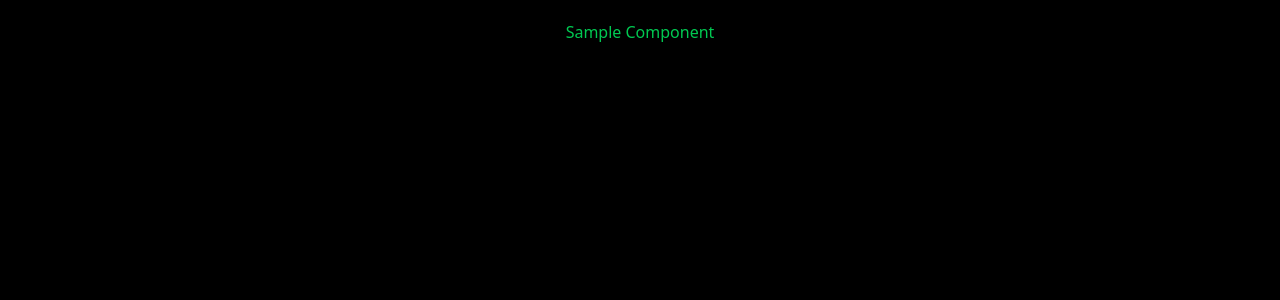
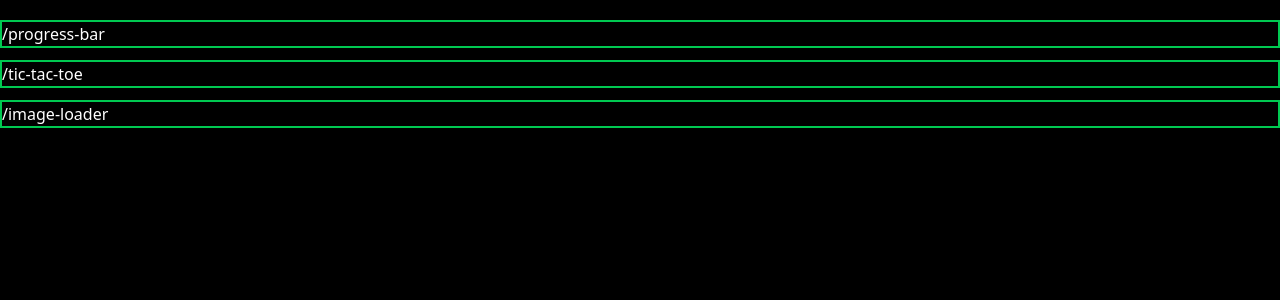
Before and after one commit to V-Wong/frontend-practice, a React (Vite) app: page / in a window 1280 px wide. Shown: the top 300 px of the page. Built offline with nearby package versions, Linux system fonts and the light colour scheme.

Commit message:
feat(home): Add basic landing page implementation

```diff
--- a/src/App.tsx
+++ b/src/App.tsx
@@ -1,10 +1,10 @@
-import { BrowserRouter, Routes, Route } from "react-router";
+import { BrowserRouter, Routes, Route, Link } from "react-router";
 
-import Home from "./pages/Home";
 import ImageLoader from "./pages/ImageLoader";
 import Progress from "./pages/Progress";
 import TicTacToe from "./pages/TicTacToe";
 import type { JSX } from "react";
+import Page from "./Page";
 
 type PageToElement = {
   path: string;
@@ -21,7 +21,20 @@ function App() {
   return (
     <BrowserRouter basename={import.meta.env.BASE_URL}>
       <Routes>
-        <Route path="/" element={<Home />} />
+        <Route
+          path="/"
+          element={
+            <Page>
+              <ul className="w-full flex flex-col items-center gap-y-3">
+                {PAGES.map(({ path }) => (
+                  <li className="w-full border-green-500 border-2">
+                    <Link to={{ pathname: path }}>{path}</Link>
+                  </li>
+                ))}
+              </ul>
+            </Page>
+          }
+        />
         {PAGES.map(({ path, element }) => (
           <Route path={path} element={element} />
         ))}
--- a/src/components/SampleComponent.tsx
+++ /dev/null
@@ -1,9 +0,0 @@
-const SampleComponent = () => {
-  return (
-    <div className="text-green-500">
-      <h1>Sample Component</h1>
-    </div>
-  );
-};
-
-export default SampleComponent;
--- a/src/pages/Home.tsx
+++ /dev/null
@@ -1,10 +0,0 @@
-import SampleComponent from "../components/SampleComponent";
-import Page from "../Page";
-
-const Home = () => (
-  <Page>
-    <SampleComponent />
-  </Page>
-);
-
-export default Home;
```
